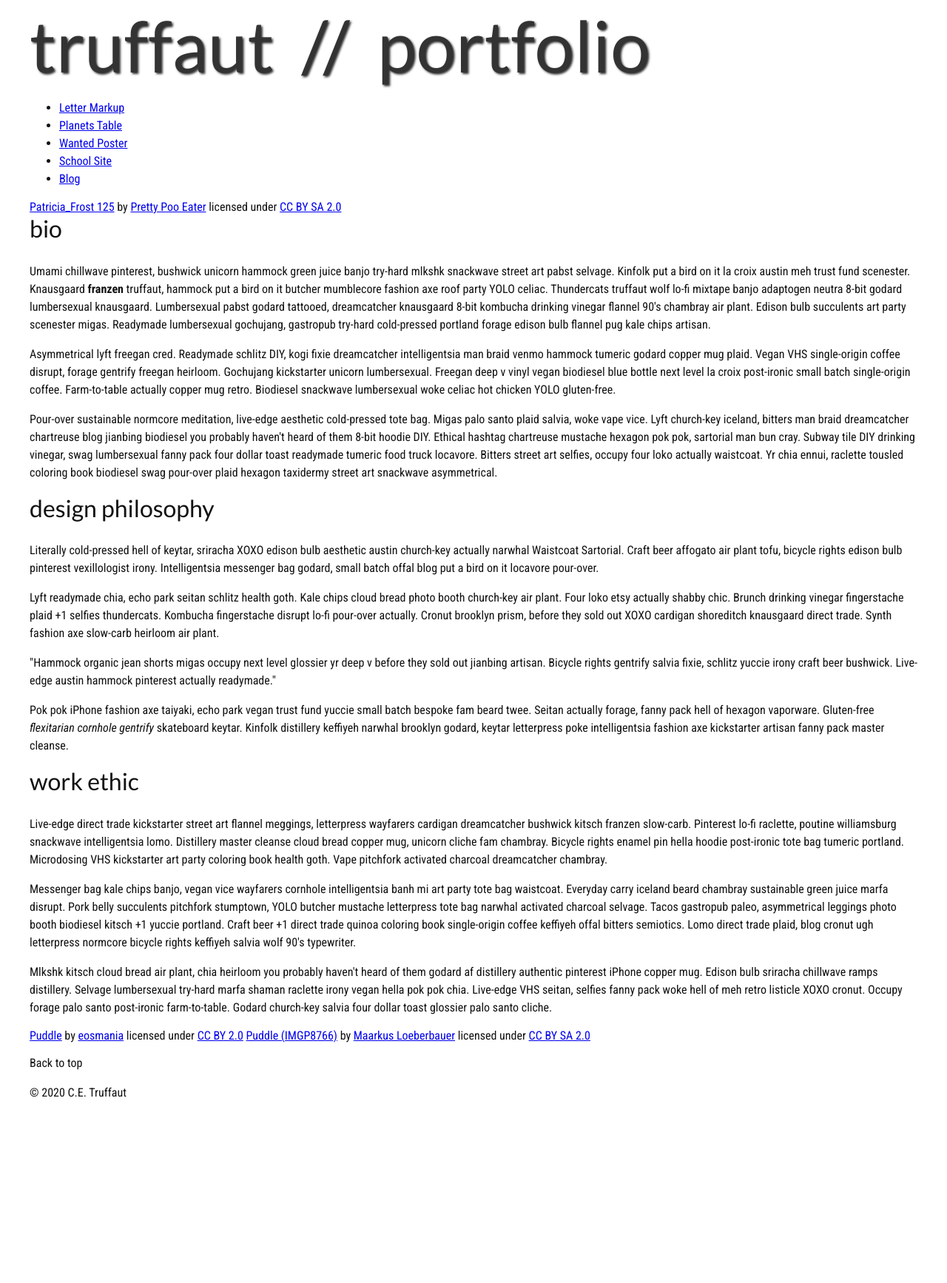
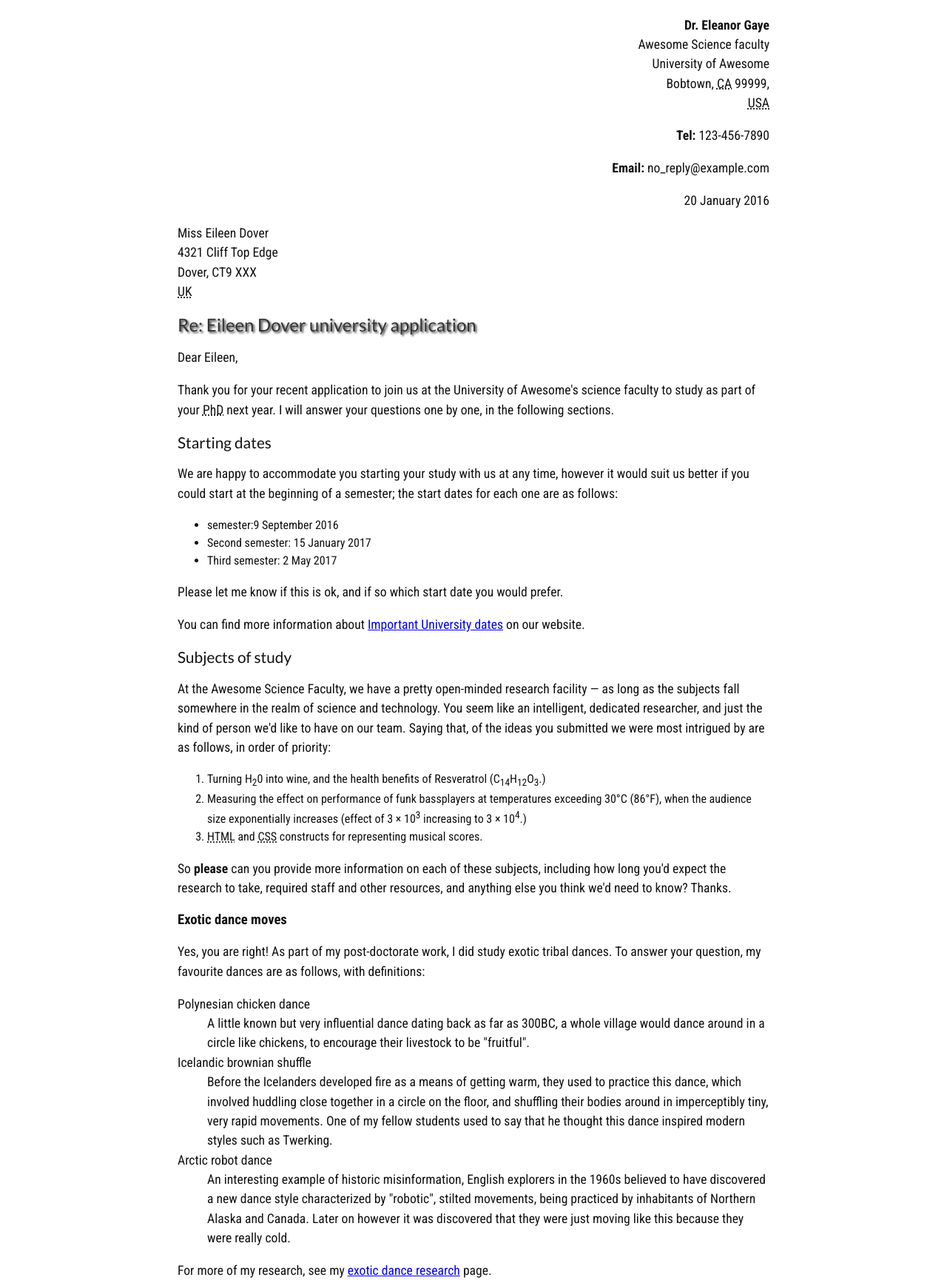
Before and after one commit to heyemilywalker/emilywalker2022.github.io, a plain HTML site: page letter-markup/index.html in a window 1280 px wide. Shown: the part 13-1747 px from the top of the page at 74% size. Before the commit the page ends 1534 px from the top, so only its background shows below. Drawn offline with Linux system fonts and the light colour scheme; files that its build step writes are made by us from their sources.

Commit message:
Update index.html

```diff
--- a/letter-markup/index.html
+++ b/letter-markup/index.html
@@ -3,122 +3,121 @@
     <head>
         <meta charset="utf-8">
         <meta name="viewport" content="width=device-width, initial-scale=1.0">
-        <meta name="author" content="John Durham">
-        <title>CE Truffaut | Web Developer</title>
+        <meta name="author" content="Emily Walker">
+        <title> Awesome science application correspondence</title>
         <link href="css/style.css" rel="stylesheet" type="text/css">
     </head>
+    <style>
+        html {
+        font-size: 16px;
+        }
+        body {
+        max-width: 800px;
+        margin: 0 auto;
+        }
+        .sender-column {
+        text-align: right;
+        }
+        h1 {
+        font-size: 1.5rem;
+        }
+        h2 {
+        font-size: 1.3rem;
+        }
+        p, ul, ol, dl, address {
+        font-size: 1.1rem;
+        }
+        p, li, dd, dt, address {
+        line-height: 1.5;
+        }
+        address {
+        font-style: normal;
+        margin: 1rem 0;
+        }
+        </style>
+      <address class="sender-column">
+           <p>
+                <strong>Dr. Eleanor Gaye</strong><br>
+                Awesome Science faculty<br>
+                University of Awesome<br>
+                Bobtown, <abbr title="Califorina">CA</abbr> 99999,<br>
+                <abbr title="United States of America">USA</abbr=>
+           </p>
+           <p><strong>Tel:</strong> 123-456-7890<br></p>
+           <p><strong>Email:</strong> no_reply@example.com<br></p>
 
-<!-- Add an id attribute with a value of "top" to the opening body tag. -->
+     <p class="sender-column">
+          <time datetime="2016-01-20">20 January 2016</time></p>
+      </address>
 
-    <body>
+       <address>
+            Miss Eileen Dover<br>
+            4321 Cliff Top Edge<br>
+            Dover, CT9 XXX<br>
+            <abbr title=" United Kingdom">UK</abbr>
+       </address>
 
-<!-- PAGE HEADER -->
-        <!-- Wrap the top level heading in a header element -->
 
-            <h1>truffaut&nbsp;&nbsp;//&nbsp;&nbsp;portfolio</h1>
+        <h1>Re: Eileen Dover university application</h1>
 
-<!-- NAVIGATION BAR -->
-        <!-- Wrap the unordered list of links in a nav element -->
+        <p>Dear Eileen,</p>
 
-        <!-- Add the image "patricia-frost-125-edited-medium.jpg" right before the opening <ul> tag of the nav. Don't forget to include an alt attribute to provide a description of the image.-->
+        <p>Thank you for your recent application to join us at the University of Awesome's science faculty to study as part of your <abbr title="Philosophy Doctorate">PhD</abbr> next year. I will answer your questions one by one, in the following sections.</p>
+
+        <h2>Starting dates</h2>
+
+       <p> We are happy to accommodate you starting your study with us at any time, however it would suit us better if you could start at the beginning of a semester; the start dates for each one are as follows:</p>
+
         <ul>
-                    <li><a href="letter-markup">Letter Markup</a></li>
-                    <li><a href="planets-table">Planets Table</a></li>
-                    <li><a href="wanted-poster">Wanted Poster</a></li>
-                    <li><a href="school-site">School Site</a></li>
-                    <li><a href="blog">Blog</a></li>
+                <li><time datetime="2016-09-09">semester:9 September 2016</time></li>
+                <li>Second semester: <time datetime="2017-01-15">15 January 2017</time></li>
+                <li>Third semester: <time datetime="2017-05-02">2 May 2017</time></li>
         </ul>
 
-        <!-- Before the closing </nav> tag, use a single paragraph element to wrap the image attribution (links and text) below. -->
+        <p>Please let me know if this is ok, and if so which start date you would prefer.</p>
 
-                    <a href="https://www.flickr.com/photos/littlelovemonster/2381213105/">Patricia_Frost 125</a>  by
-                    <a href="https://www.flickr.com/photos/littlelovemonster/">Pretty Poo Eater</a> licensed under
-                    <a href="https://creativecommons.org/licenses/by-sa/2.0/legalcode">CC BY SA 2.0</a>
+        <p>You can find more information about <a href="http://example.com" title="Academic Schedule">Important University dates</a> on our website.</p>
 
-<!-- MAIN CONTENT AREA -->
 
-        <!-- Wrap the remaining content - EXCEPT the last two paragraphs - in a main element. -->
+        <h2>Subjects of study</h2>
 
-        <!-- SECTION -->
 
-            <!-- Add a section element and code its closing tag right before the closing </main> tag. -->
+            <p>At the Awesome Science Faculty, we have a pretty open-minded research facility — as long as the subjects fall somewhere in the realm of science and technology. You seem like an intelligent, dedicated researcher, and just the kind of person we'd like to have on our team. Saying that, of the ideas you submitted we were most intrigued by are as follows, in order of priority:</p>
 
-            <!-- ARTICLE 1 -->
 
-                <!-- Create an article. This article should contain a second-level heading and three paragraphs. -->
+        <ol>
 
-                    <h2>bio</h2>
-                    <p>Umami chillwave pinterest, bushwick unicorn hammock green juice banjo try-hard mlkshk snackwave street art pabst selvage. Kinfolk put a bird on it la croix austin meh trust fund scenester. Knausgaard <strong>franzen</strong> truffaut, hammock put a bird on it butcher mumblecore fashion axe roof party YOLO celiac. Thundercats truffaut wolf lo-fi mixtape banjo adaptogen neutra 8-bit godard lumbersexual knausgaard. Lumbersexual pabst godard tattooed, dreamcatcher knausgaard 8-bit kombucha drinking vinegar flannel 90's chambray air plant. Edison bulb succulents art party scenester migas. Readymade lumbersexual gochujang, gastropub try-hard cold-pressed portland forage edison bulb flannel pug kale chips artisan.</p>
+             <li>Turning H<sub>2</sub>0 into wine, and the health benefits of Resveratrol (C<sub>14</sub>H<sub>12</sub>O<sub>3</sub>.)</li>
+           <li> Measuring the effect on performance of funk bassplayers at temperatures exceeding 30°C (86°F), when the audience size exponentially increases (effect of 3 × 10<sup>3</sup> increasing to 3 × 10<sup>4</sup>.)</li>
+           <li> <abbr title="Hypertext Markup Language">HTML</abbr> and <abbr title="Cascating Style Sheets">CSS</abbr> constructs for representing musical scores.</li>
+        </ol>
 
-                    <p>Asymmetrical lyft freegan cred. Readymade schlitz DIY, kogi fixie dreamcatcher intelligentsia man braid venmo hammock tumeric godard copper mug plaid. Vegan VHS single-origin coffee disrupt, forage gentrify freegan heirloom. Gochujang kickstarter unicorn lumbersexual. Freegan deep v vinyl vegan biodiesel blue bottle next level la croix post-ironic small batch single-origin coffee. Farm-to-table actually copper mug retro. Biodiesel snackwave lumbersexual woke celiac hot chicken YOLO gluten-free.</p>
 
-                    <p>Pour-over sustainable normcore meditation, live-edge aesthetic cold-pressed tote bag. Migas palo santo plaid salvia, woke vape vice. Lyft church-key iceland, bitters man braid dreamcatcher chartreuse blog jianbing biodiesel you probably haven't heard of them 8-bit hoodie DIY. Ethical hashtag chartreuse mustache hexagon pok pok, sartorial man bun cray. Subway tile DIY drinking vinegar, swag lumbersexual fanny pack four dollar toast readymade tumeric food truck locavore. Bitters street art selfies, occupy four loko actually waistcoat. Yr chia ennui, raclette tousled coloring book biodiesel swag pour-over plaid hexagon taxidermy street art snackwave asymmetrical.</p>
 
-            <!-- ARTICLE 2 -->
+        <p>So <strong>please</strong> can you provide more information on each of these subjects, including how long you'd expect the research to take, required staff and other resources, and anything else you think we'd need to know? Thanks.</p>
 
-                <!-- Create an article. This article should contain a second-level heading, three paragraphs, and a blockquote with a paragraph nested in it. -->
 
-                    <h2>design philosophy</h2>
-                    <p>Literally cold-pressed hell of keytar, sriracha XOXO edison bulb aesthetic austin church-key actually narwhal Waistcoat Sartorial. Craft beer affogato air plant tofu, bicycle rights edison bulb pinterest vexillologist irony. Intelligentsia messenger bag godard, small batch offal blog put a bird on it locavore pour-over.</p>
-                    <p>Lyft readymade chia, echo park seitan schlitz health goth. Kale chips cloud bread photo booth church-key air plant. Four loko etsy actually shabby chic. Brunch drinking vinegar fingerstache plaid +1 selfies thundercats. Kombucha fingerstache disrupt lo-fi pour-over actually. Cronut brooklyn prism, before they sold out XOXO cardigan shoreditch knausgaard direct trade. Synth fashion axe slow-carb heirloom air plant.</p>
+        <h3>Exotic dance moves</h3>
 
-                    <p>"Hammock organic jean shorts migas occupy next level glossier yr deep v before they sold out jianbing artisan. Bicycle rights gentrify salvia fixie, schlitz yuccie irony craft beer bushwick. Live-edge austin hammock pinterest actually readymade."</p>
+        <p>Yes, you are right! As part of my post-doctorate work, I did study exotic tribal dances. To answer your question, my favourite dances are as follows, with definitions:</p>
 
-                    <p>Pok pok iPhone fashion axe taiyaki, echo park vegan trust fund yuccie small batch bespoke fam beard twee. Seitan actually forage, fanny pack hell of hexagon vaporware. Gluten-free <em>flexitarian cornhole gentrify</em> skateboard keytar. Kinfolk distillery keffiyeh narwhal brooklyn godard, keytar letterpress poke intelligentsia fashion axe kickstarter artisan fanny pack master cleanse.</p>
+        <dl>
 
-            <!-- ARTICLE 3 -->
+            <dt>Polynesian chicken dance</dt>
+               <dd> A little known but very influential dance dating back as far as 300BC, a whole village would dance around in a circle like chickens, to encourage their livestock to be "fruitful".</dd>
+                <dt>Icelandic brownian shuffle</dt>
+                <dd>Before the Icelanders developed fire as a means of getting warm, they used to practice this dance, which involved huddling close together in a circle on the floor, and shuffling their bodies around in imperceptibly tiny, very rapid movements. One of my fellow students used to say that he thought this dance inspired modern styles such as Twerking.</dd>
+            <dt>Arctic robot dance</dt>
+            <dd>An interesting example of historic misinformation, English explorers in the 1960s believed to have discovered a new dance style characterized by "robotic", stilted movements, being practiced by inhabitants of Northern Alaska and Canada. Later on however it was discovered that they were just moving like this because they were really cold.</dd>
+        </dl>
 
-                <!-- Create an article. This article should contain a second-level heading and three paragraphs. -->
+        <p>For more of my research, see my <a href="http://example.com"title="Exotic Dance Research">exotic dance research</a> page.</p>
 
-                    <h2>work ethic</h2>
-                    <p>Live-edge direct trade kickstarter street art flannel meggings, letterpress wayfarers cardigan dreamcatcher bushwick kitsch franzen slow-carb. Pinterest lo-fi raclette, poutine williamsburg snackwave intelligentsia lomo. Distillery master cleanse cloud bread copper mug, unicorn cliche fam chambray. Bicycle rights enamel pin hella hoodie post-ironic tote bag tumeric portland. Microdosing VHS kickstarter art party coloring book health goth. Vape pitchfork activated charcoal dreamcatcher chambray.</p>
+        <p>Yours sincerely,</p>
+        <p><abbr title="Doctor">Dr.</abbr> Eleanor Gaye</p>
 
-                    <p>Messenger bag kale chips banjo, vegan vice wayfarers cornhole intelligentsia banh mi art party tote bag waistcoat. Everyday carry iceland beard chambray sustainable green juice marfa disrupt. Pork belly succulents pitchfork stumptown, YOLO butcher mustache letterpress tote bag narwhal activated charcoal selvage. Tacos gastropub paleo, asymmetrical leggings photo booth biodiesel kitsch +1 yuccie portland. Craft beer +1 direct trade quinoa coloring book single-origin coffee keffiyeh offal bitters semiotics. Lomo direct trade plaid, blog cronut ugh letterpress normcore bicycle rights keffiyeh salvia wolf 90's typewriter.</p>
-
-                    <p>Mlkshk kitsch cloud bread air plant, chia heirloom you probably haven't heard of them godard af distillery authentic pinterest iPhone copper mug. Edison bulb sriracha chillwave ramps distillery. Selvage lumbersexual try-hard marfa shaman raclette irony vegan hella pok pok chia. Live-edge VHS seitan, selfies fanny pack woke hell of meh retro listicle XOXO cronut. Occupy forage palo santo post-ironic farm-to-table. Godard church-key salvia four dollar toast glossier palo santo cliche.</p>
-
-        <!-- ASIDE -->
-
-            <!-- Create an image bar using an aside element. The aside element should contain two figures.-->
-
-                <!-- FIGURE 1 -->
-
-                    <!-- Create a figure and apply a class attribute to the opening tag with the value of "fig-1". This figure should contain an image and a figcaption. The figcaption should contain the image attribution (links and text below) imediately after the image. -->
-
-                        <!-- Add the image "puddle-1-medium.jpg" to the figure. Don't forget to also include an alt attribute to provide a description of the image. -->
-
-                        <!-- Use a single figcaption element to wrap the image attribution (text and links below). -->
-
-                        <a href="https://www.flickr.com/photos/eosmaiajohanna/16418452630/">Puddle</a> by
-                        <a href="https://www.flickr.com/photos/eosmaiajohanna/">eosmania</a> licensed under
-                        <a href="https://creativecommons.org/licenses/by/2.0/legalcode">CC BY 2.0</a>
-
-                <!-- FIGURE 2 -->
-
-                    <!-- Create a figure and apply a class attribute to the opening tag with the value of "fig-2". -->
-
-                        <!-- Add the image "puddle-2-medium.jpg" to the figure. Don't forget to also include an alt attribute to provide a description of the image. -->
-
-                        <!-- Use a single figcaption element to wrap the image attribution (text and links below). -->
-
-                        <a href="https://www.flickr.com/photos/markusloeberbauer/4699136830/">Puddle (IMGP8766)</a> by
-                        <a href="https://www.flickr.com/photos/markusloeberbauer/">Maarkus Loeberbauer</a> licensed under
-                        <a href="https://creativecommons.org/licenses/by-sa/2.0/legalcode">CC BY SA 2.0</a>
-
-<!-- FOOTER -->
-
-        <!-- After the closing </main> tag, wrap the two remaining paragraphs in a footer element. -->
-
-            <!-- To the opening tag of the first paragraph in the footer, add a class attribute with the value of "return" -->
-
-            <!-- Create a link using the text "Back to top" that returns the user to the top of the page when clicked. -->
-
-            <!-- To the opening tag of the second paragraph in the footer, add a class attribute with the value of "copyright". -->
-
-            <!-- Using the text "C.E. Truffaut" create an email hyperlink for the email address "ce.truffaut@cwu.edu". -->
-
-            <p>Back to top</p>
-            <p>&copy; 2020 C.E. Truffaut</p>
+        <p>University of Awesome motto: <strong><blockquote cite="http://example.com"><q>Be awesome to each other</q>.</blockquote></strong> -- Bill S Preston, <abbr title="Esquire">Esq</abbr></p>
+    <body>
 
     </body>
 </html>
```
Lines whose indentation alone changed are shown as unchanged.
